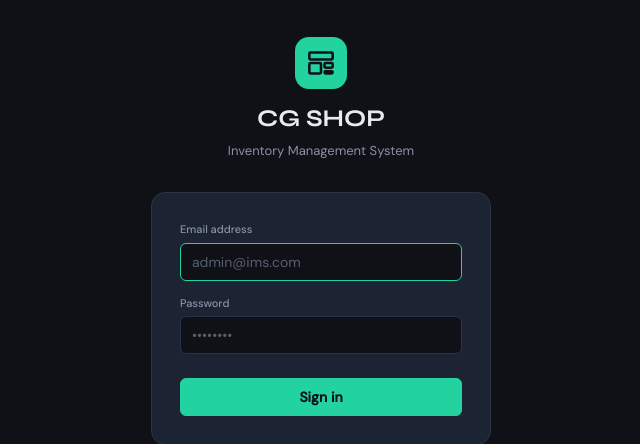
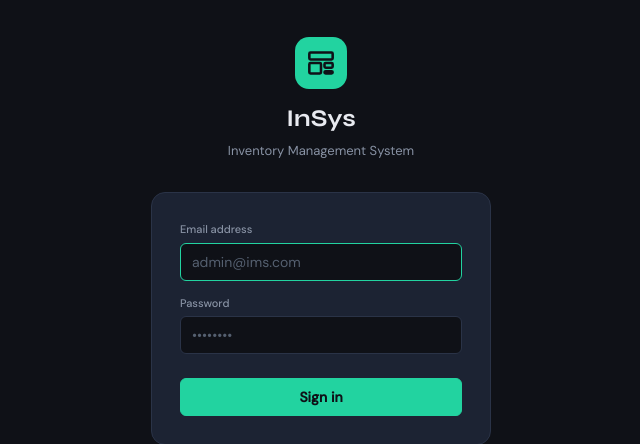
Before and after one commit to ruikhan/ims-starter, a PHP site: page /login.php in a window 1280 px wide. Shown: the part 141-585 px from the top of the page, without its empty margins (319-959 px from the left). Run offline with PHP 8.4, Linux system fonts and the light colour scheme.

Commit message:
Changing brand name

```diff
--- a/login.php
+++ b/login.php
@@ -36,7 +36,7 @@ if ($_SERVER['REQUEST_METHOD'] === 'POST') {
 <head>
   <meta charset="UTF-8"/>
   <meta name="viewport" content="width=device-width, initial-scale=1.0"/>
-  <title>IMS — CG SHOP</title>
+  <title>IMS — InSys</title>
   <link href="https://fonts.googleapis.com/css2?family=Syne:wght@600;700&family=DM+Sans:wght@400;500&family=IBM+Plex+Mono:wght@400;500&display=swap" rel="stylesheet"/>
   <link rel="stylesheet" href="<?= BASE_URL ?>/assets/css/style.css"/>
   <style>
@@ -59,7 +59,7 @@ if ($_SERVER['REQUEST_METHOD'] === 'POST') {
     <div class="login-icon">
       <svg viewBox="0 0 24 24"><rect x="2" y="3" width="20" height="6" rx="1"/><rect x="2" y="12" width="10" height="9" rx="1"/><rect x="15" y="12" width="7" height="4" rx="1"/><rect x="15" y="19" width="7" height="2" rx="1"/></svg>
     </div>
-    <div class="login-title">CG SHOP</div>
+    <div class="login-title">InSys</div>
     <div class="login-sub">Inventory Management System</div>
   </div>
   <div class="login-card">
```
Also changed, not shown: 1 other file.
